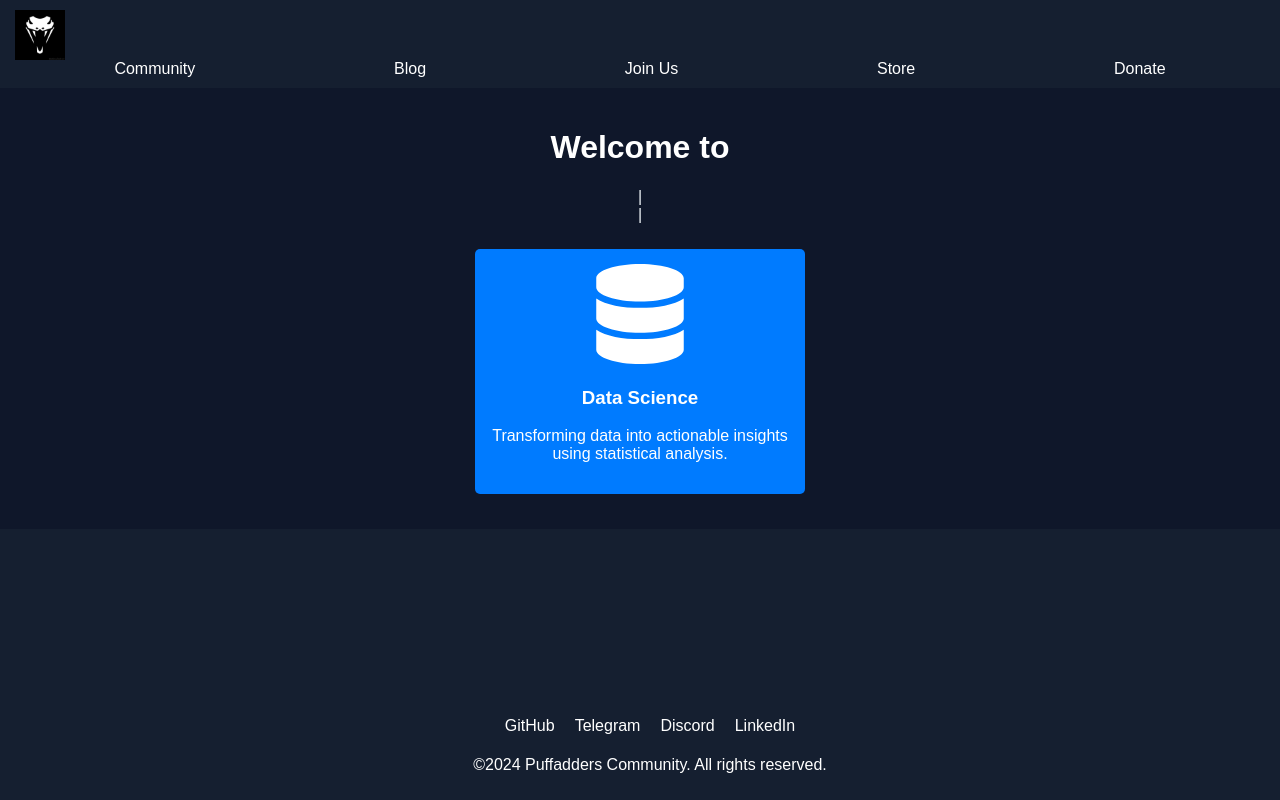
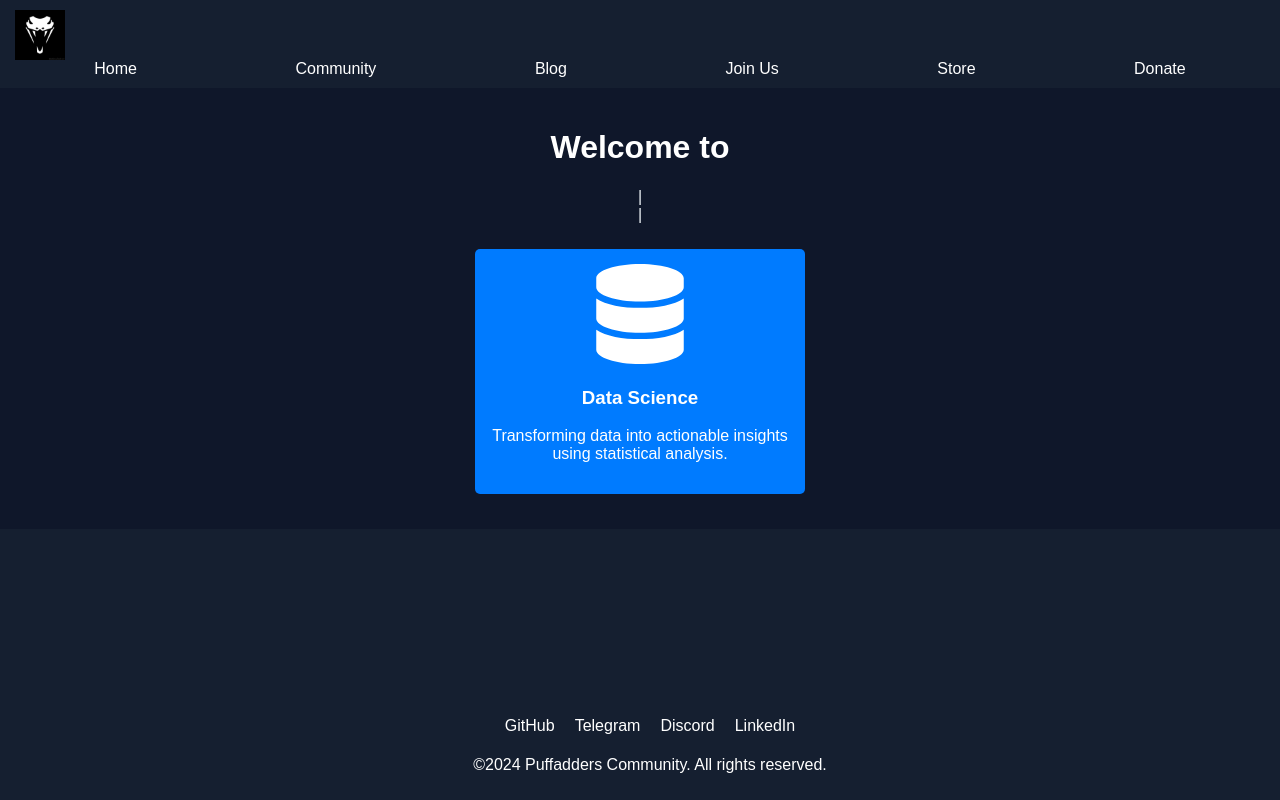
Before and after one commit to mukuvi/PUFFADDERS, a React (Vite) app in the folder client/: page / in a window 1280 px wide. Built offline with nearby package versions, Linux system fonts and the light colour scheme.

Commit message:
puffadders

```diff
--- a/client/package.json
+++ b/client/package.json
@@ -16,7 +16,7 @@
   },
   "devDependencies": {
     "@vitejs/plugin-react": "^4.3.2",
-    "vite": "^4.5.5",
+    "vite": "^4.5.9",
     "vite-plugin-react": "^2.0.0"
   },
   "homepage": "."
--- a/client/src/components/Navbar.jsx
+++ b/client/src/components/Navbar.jsx
@@ -9,6 +9,9 @@ const Navbar = () => {
         <img src={logo} alt="Logo" style={{ height: "50px" }} />
       </Link>
       <ul>
+        <li>
+          <Link to="/">Home</Link>
+        </li>
         <li>
           <Link to="/community">Community</Link>
         </li>
```
Also changed, not shown: 1 other file (tests, documents, lock files or other folders).
